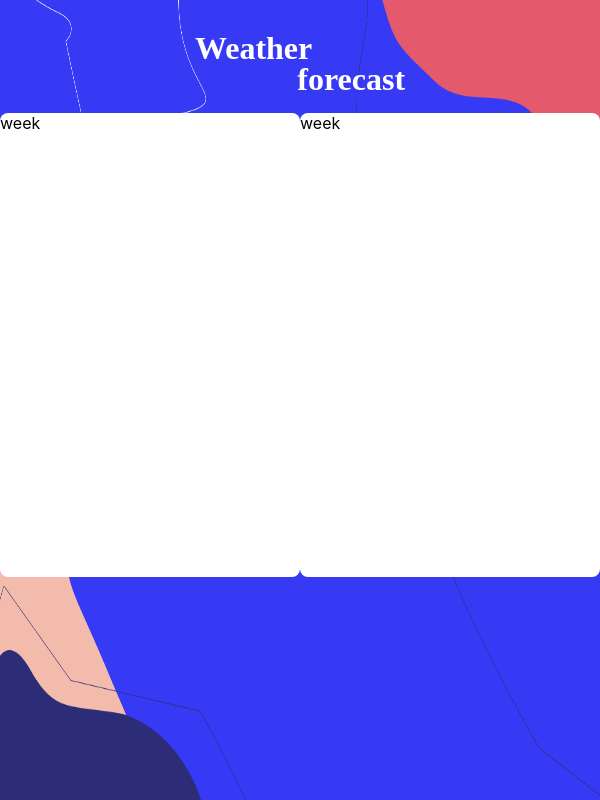
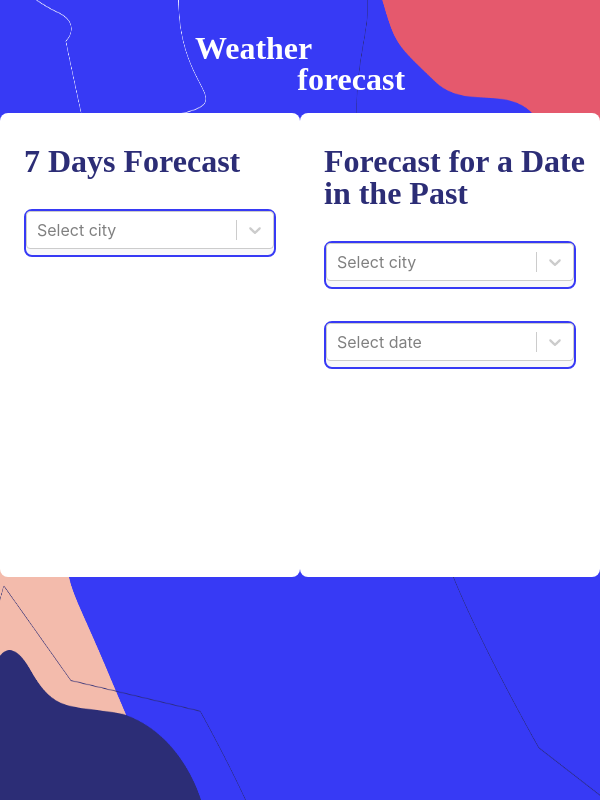
Before and after one commit to IdelIshbaev/mercury-dev-test, a React (Create React App) app: page / in a window 600 px wide. Built offline with nearby package versions, Linux system fonts and the light colour scheme.

Commit message:
selects
added select, but need more styling

```diff
--- a/package.json
+++ b/package.json
@@ -15,6 +15,7 @@
     "react": "^17.0.2",
     "react-dom": "^17.0.2",
     "react-scripts": "4.0.3",
+    "react-select": "^4.3.1",
     "typescript": "^4.1.2",
     "web-vitals": "^1.0.1"
   },
@@ -41,5 +42,8 @@
       "last 1 firefox version",
       "last 1 safari version"
     ]
+  },
+  "devDependencies": {
+    "@types/react-select": "^4.0.15"
   }
 }
--- a/src/components/HomePage.tsx
+++ b/src/components/HomePage.tsx
@@ -1,7 +1,7 @@
 import React from 'react';
 import './HomePage.scss'
+import WeekWeather from './widgets/WeekWeather'
 import DayWeather from './widgets/DayWeather'
-import WeekWeather from './widgets/WeekWeather'
 function HomePage() {
   return (
 	  <div className="home-page home-page--background">
@@ -10,8 +10,8 @@ function HomePage() {
 			  	<span className="home-page__header_second">forecast</span>
 		  </h1>
 		  <div className="home-page__weather">
+				<WeekWeather />
 		  		<DayWeather />
-				<WeekWeather />
 			</div>
     </div>
   );
--- a/src/components/widgets/DayWeather.scss
+++ /dev/null
@@ -1,19 +0,0 @@
-@media only screen and (min-width: 600px) {
-
-.day-weather{
-	width: 660px;
-	height: 524px;
-	background-color: white;
-	border-radius: 8px;
-	margin-top: 3%;
-}
-}
-@media only screen and (max-width: 600px) {
-	.day-weather{
-		width: 300px;
-		height: 464px;
-		background-color: white;
-		border-radius: 8px;
-		margin-top: 3%;
-	}
-}
--- a/src/components/widgets/DayWeather.tsx
+++ b/src/components/widgets/DayWeather.tsx
@@ -1,11 +1,38 @@
-import React from 'react';
-import './DayWeather.scss'
+import React, {useState} from 'react';
+import './Weather.scss'
+import Select from 'react-select'
+
 function DayWeather() {
+  const options = [
+    { value: 'sankt petersburg', label: 'Sankt Petersburg' },
+    { value: 'saratov', label: 'Saratov' },
+    { value: 'samara', label: 'Samara' },
+    { value: 'saransk', label: 'Saransk' },
+  ];
+  const [selectedOption, setSelectedOption] = useState<any>({});
+
   return (
-    <div className="day-weather">
-		week
+    <div className="weather">
+      <h1 className="weather__header">
+        Forecast for a Date in the Past
+      </h1>
+      <div className="weather__selects">
+        <Select
+          placeholder="Select city"
+          onChange={setSelectedOption}
+          options={options}
+          className="weather__select"
+        />
+        <Select
+          placeholder="Select date"
+          onChange={setSelectedOption}
+          // options={options}
+          className="weather__select"
+          />
+        </div>
     </div>
   );
+
 }
 
 export default DayWeather;
--- /dev/null
+++ b/src/components/widgets/Weather.scss
@@ -0,0 +1,82 @@
+// @media only screen and (min-width: 600px) {
+
+	.weather{
+		width: 660px;
+		height: 524px;
+		background-color: white;
+		border-radius: 8px;
+		margin-top: 3%;
+
+		&__header{
+			font-family: Ubuntu;
+			font-style: normal;
+			font-weight: bold;
+			font-size: 32px;
+			line-height: 32px;
+			color: #2C2D76;
+
+			padding: 0;
+			margin: 0;
+			margin-top: 50px;
+			margin-left: 58px;
+		}
+		&__select{
+			width: 252px;
+			height: 48px;
+			margin-top: 32px;
+			background: rgba(128, 131, 164, 0.06);
+
+			border: 2px solid #373AF5;
+			box-sizing: border-box;
+			border-radius: 8px;
+		}
+		&__selects{
+			& >:first-child{
+			margin-left: 58px;
+			}
+			& > :nth-child(2){
+			margin-right: 58px;
+			}
+			display: flex;
+			justify-content: space-between;
+			flex-flow: wrap;
+
+		}
+	}
+// }
+@media only screen and (max-width: 600px) {
+	.weather{
+		width: 300px;
+		height: 464px;
+		background-color: white;
+		border-radius: 8px;
+		margin-top: 3%;
+		&__header{
+			margin-top: 32px;
+			margin-left: 24px;
+		}
+		&__select{
+			width: 252px;
+			height: 48px;
+			margin-top: 32px;
+			background: rgba(128, 131, 164, 0.06);
+
+			border: 2px solid #373AF5;
+			box-sizing: border-box;
+			border-radius: 8px;
+		}
+		&__selects{
+			& >:first-child{
+			margin-left: 24px;
+			}
+			& > :nth-child(2){
+			margin-left: 24px;
+			margin-right: 0px;
+			}
+			display: flex;
+			justify-content: space-between;
+			flex-flow: wrap;
+
+		}
+	}
+}
--- a/src/components/widgets/WeekWeather.scss
+++ /dev/null
@@ -1,19 +0,0 @@
-@media only screen and (min-width: 600px) {
-
-.week-weather{
-	width: 660px;
-	height: 524px;
-	background-color: white;
-	border-radius: 8px;
-	margin-top: 3%;
-}
-}
-@media only screen and (max-width: 600px) {
-	.week-weather{
-		width: 300px;
-		height: 464px;
-		background-color: white;
-		border-radius: 8px;
-		margin-top: 3%;
-	}
-}
--- a/src/components/widgets/WeekWeather.tsx
+++ b/src/components/widgets/WeekWeather.tsx
@@ -1,9 +1,29 @@
-import React from 'react';
-import './WeekWeather.scss'
+import React, {useState} from 'react';
+import './Weather.scss'
+import Select from 'react-select';
+import { convertTypeAcquisitionFromJson } from 'typescript';
+
 function WeekWeather() {
+  const options = [
+    { value: 'sankt petersburg', label: 'Sankt Petersburg' },
+    { value: 'saratov', label: 'Saratov' },
+    { value: 'samara', label: 'Samara' },
+    { value: 'saransk', label: 'Saransk' },
+  ];
+  const [selectedOption, setSelectedOption] = useState<any>({});
   return (
-    <div className="week-weather">
-		week
+    <div className="weather">
+      <h1 className="weather__header">
+        7 Days Forecast
+      </h1>
+      <div className="weather__selects">
+        <Select
+          placeholder="Select city"
+          onChange={setSelectedOption}
+          options={options}
+          className="weather__select"
+        />
+      </div>
     </div>
   );
 }
```
Also changed, not shown: 1 other file (tests, documents, lock files or other folders).
